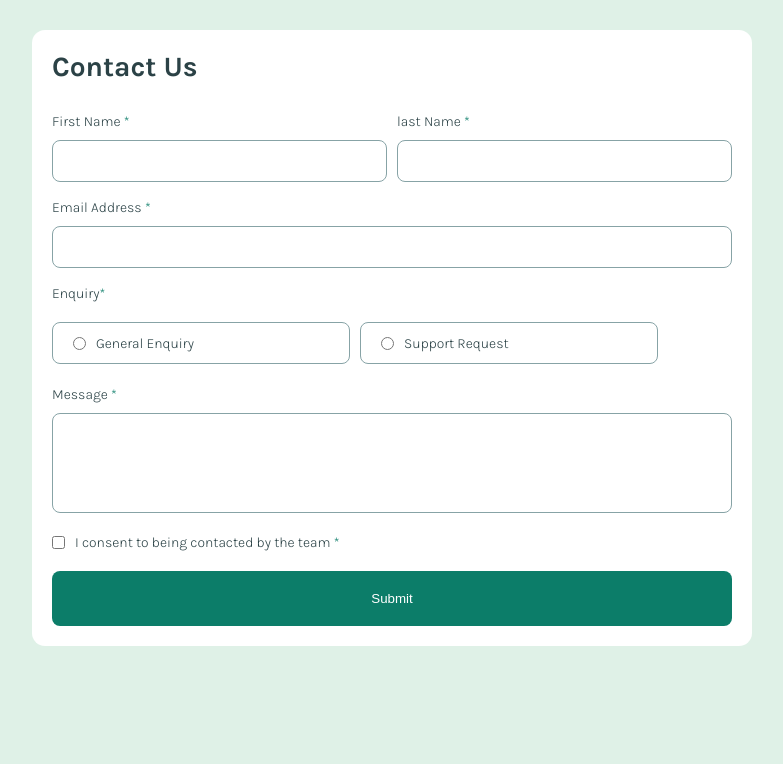
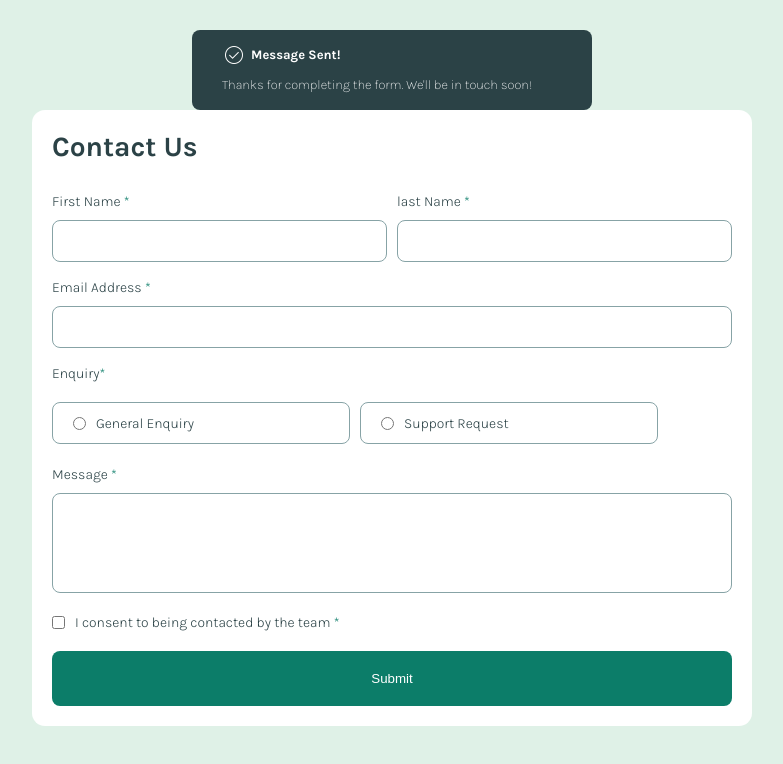
Before and after one commit to thaneeola/contact-form-main, a plain HTML site: page index.html in a window 1280 px wide. Shown: the whole page, without its empty margins (248-1031 px from the left). Drawn offline with nearby package versions, Linux system fonts and the light colour scheme.

Commit message:
last commit

```diff
--- a/style.css
+++ b/style.css
@@ -118,9 +118,9 @@ button:hover{
     background-color: var(--Grey-900-darker);
 }
 .success{
-    display: none;
+    /* display: none; */
     background-color: var(--Grey-900-darker);
-    width: 30%;
+    width: 300px;
     font-size: 13px;
   font-weight: 200;
     padding-inline: 30px;
@@ -144,7 +144,11 @@ button:hover{
 
 @media (width>=425px) {
   main {
+
     width: 90%;
+  }
+  .success{
+    width: 400px;
   }
 }
 @media (width>=640px) {
```
